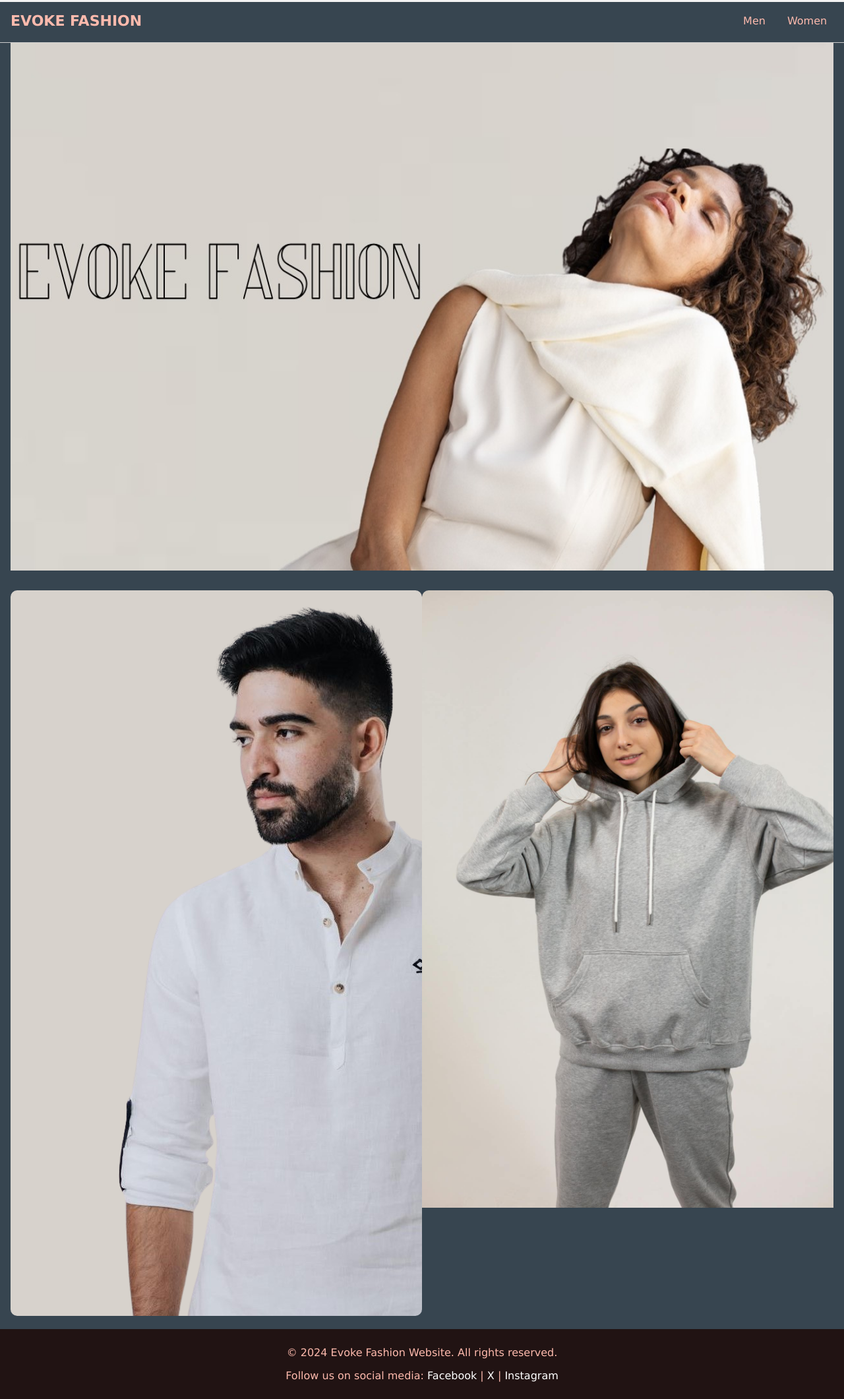
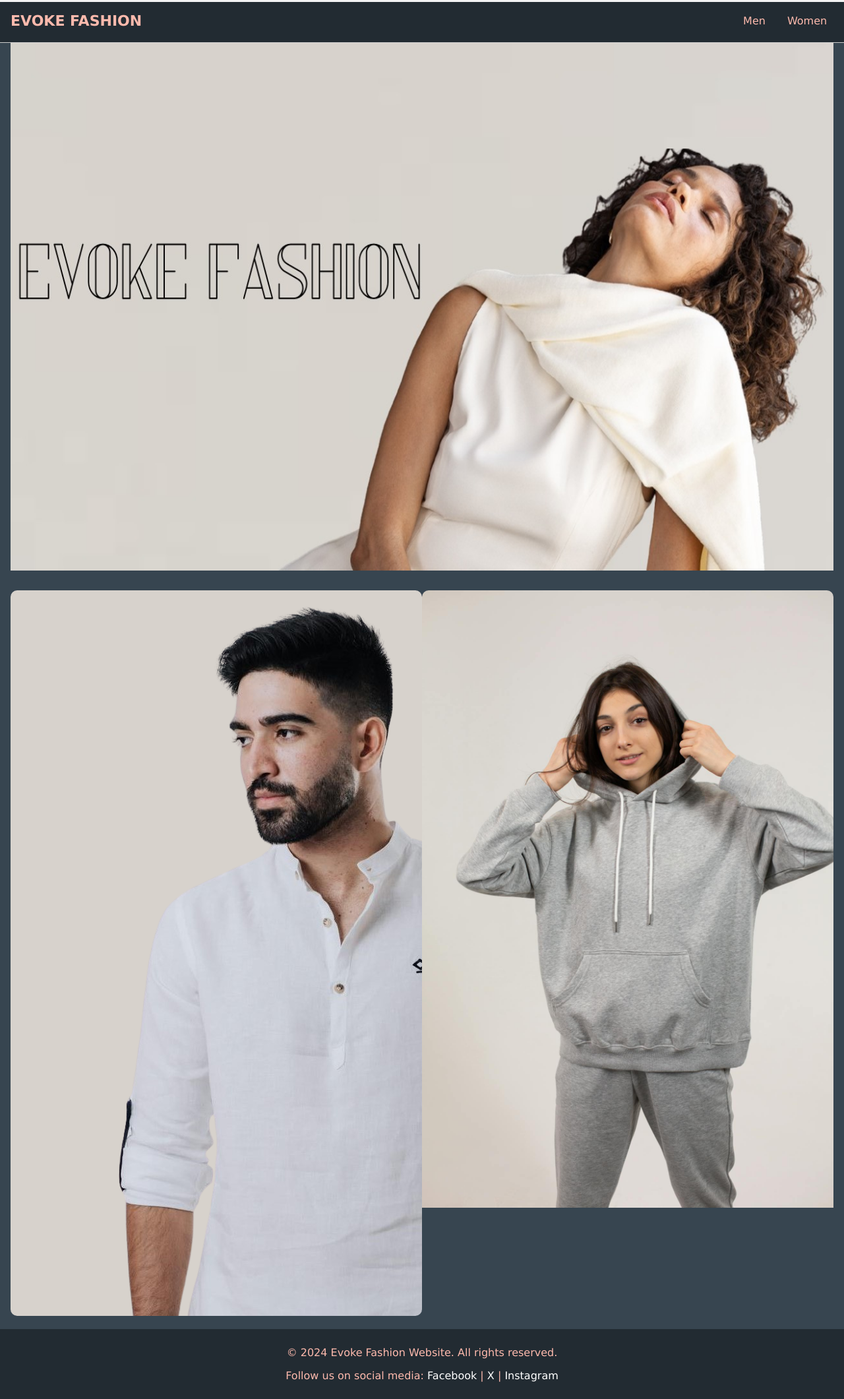
Before and after one commit to atherson/E-commerce, a plain HTML site: page index.html in a window 1280 px wide. Shown: the whole page at 66% size. Drawn offline with Linux system fonts and the light colour scheme.

Commit message:
Add files via upload

```diff
--- a/styles/style.css
+++ b/styles/style.css
@@ -24,7 +24,7 @@ a{
 header {
     display: flex;
     padding: 0 16px;
-    background-color:rgb(55, 69, 80);
+    background-color: rgb(34, 43, 50);
     color:rgb(254, 186, 173);
     height: 64px;
     align-items: center;
@@ -412,7 +412,7 @@ footer {
 
 
 footer{
-    background-color: rgb(33, 19, 19);
+    background-color: rgb(34, 43, 50);
     text-align: center;
     padding: 10px;
 
```
